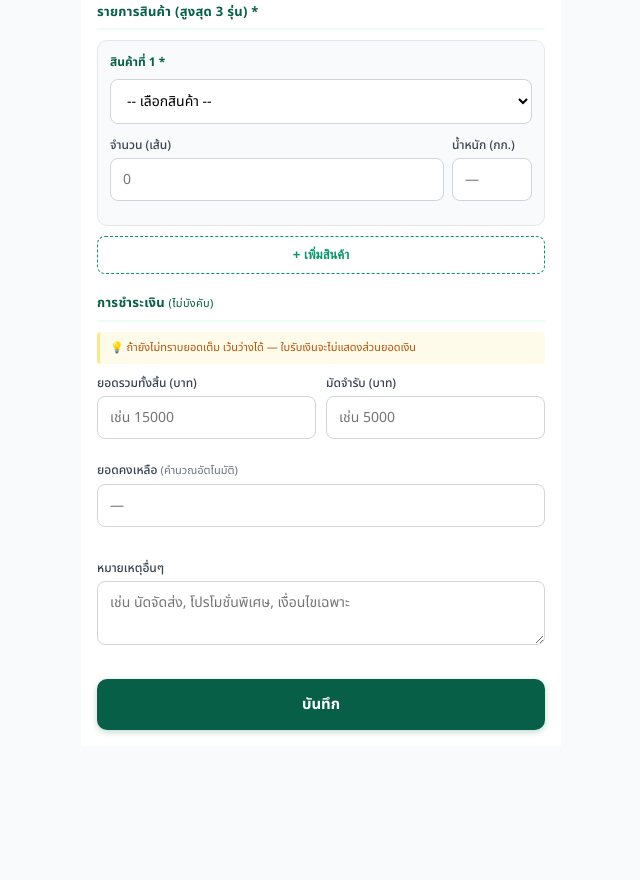
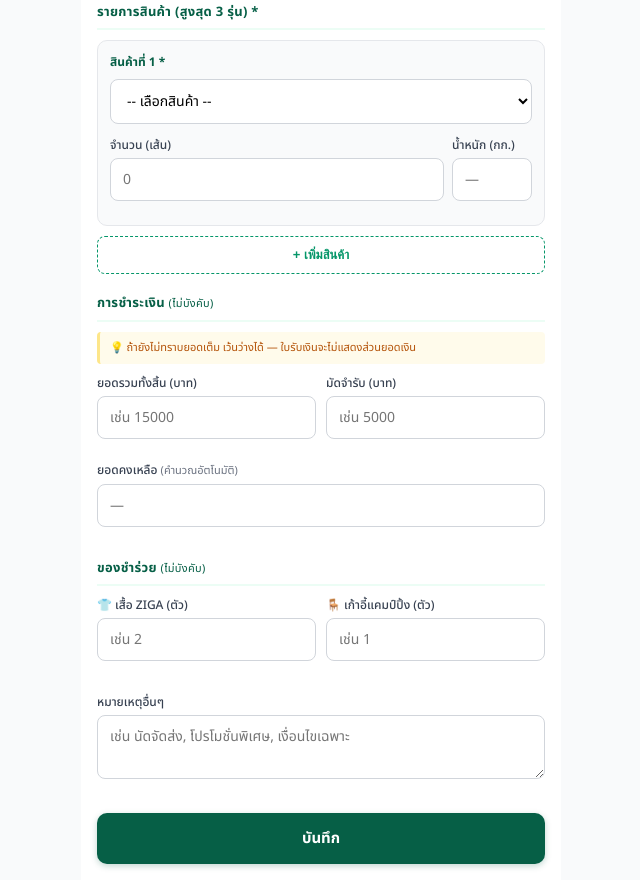
Before and after one commit to zigas2192-cmyk/zuper-ziga-liff, a website: page index.html in a window 1280 px wide. Shown: the part 1027-1907 px from the top of the page, without its empty margins (319-959 px from the left). Before the commit the page ends 1773 px from the top, so only its background shows below. Drawn offline with Linux system fonts and the light colour scheme.

Commit message:
Update index.html

```diff
--- a/index.html
+++ b/index.html
@@ -532,6 +532,20 @@
         </div>
       </div>
     </div>
+<!-- Section: Giveaways (always visible — both modes) -->
+    <div class="section">
+      <div class="section-title">ของชำร่วย <span class="hint" style="font-weight:400;font-size:11px;">(ไม่บังคับ)</span></div>
+      <div class="payment-grid">
+        <div class="field">
+          <label>👕 เสื้อ ZIGA (ตัว)</label>
+          <input type="number" id="giveawayShirt" placeholder="เช่น 2" min="0" step="1" inputmode="numeric" />
+        </div>
+        <div class="field">
+          <label>🪑 เก้าอี้แคมป์ปิ้ง (ตัว)</label>
+          <input type="number" id="giveawayChair" placeholder="เช่น 1" min="0" step="1" inputmode="numeric" />
+        </div>
+      </div>
+    </div>
 
     <!-- Section: Notes -->
     <div class="section">
```
